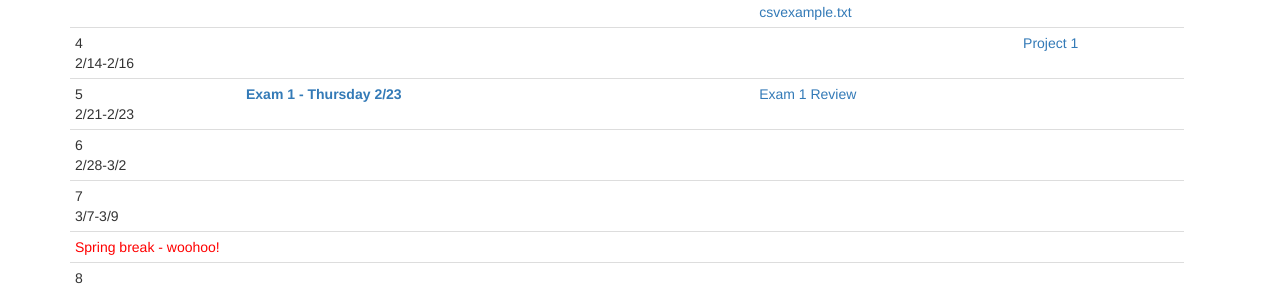
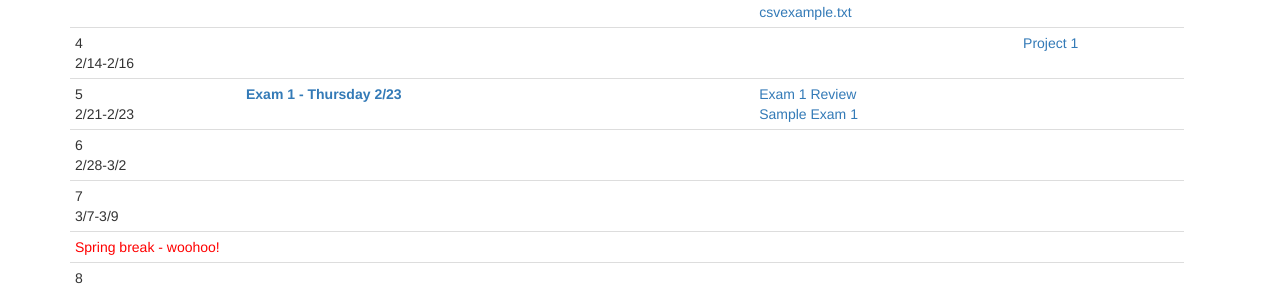
Before and after one commit to CS514-F17/cs514-f17.github.io, a Jekyll site: the page built from schedule.html, in a window 1280 px wide and 900 px high, scrolled down 522 px. Shown: the part 154-444 px from the top of the window. Built offline with Jekyll 4.4.1, drawn with Linux system fonts in a browser that asks for light colours.

Commit message:
update with sample exam 1

```diff
--- a/schedule.html
+++ b/schedule.html
@@ -91,6 +91,7 @@ title: Schedule
 			</td>
 			<td>
 				<a href="https://github.com/CS112-S17/notes/blob/master/exam1review.md">Exam 1 Review</a><br/>
+				<a href="https://github.com/CS112-S17/notes/blob/master/SampleExam1.pdf">Sample Exam 1</a><br/>
 			</td>
 			<td>
 			</td>
```
